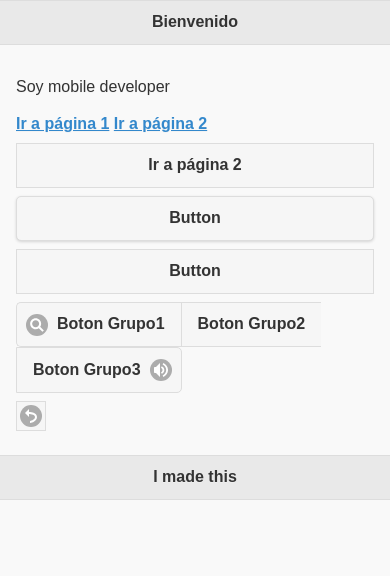
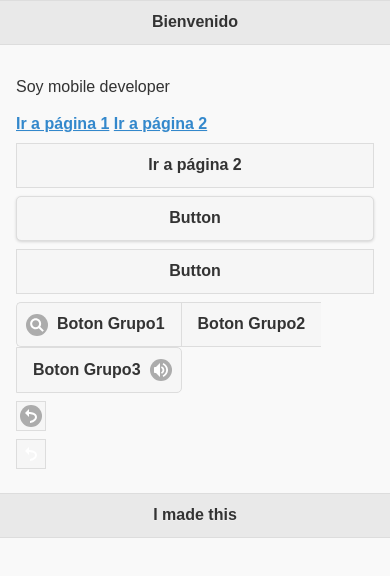
Before and after one commit to ancho85/ipositivo_myJQueryMobileApp, a plain HTML site: page www/index.html in a window 390 px wide. Drawn offline with Linux system fonts and the light colour scheme.

Commit message:
botón con circulo excluido

```diff
--- a/www/index.html
+++ b/www/index.html
@@ -44,6 +44,7 @@
                 <button class="ui-btn ui-icon-audio ui-btn-icon-right">Boton Grupo3</button>
             </div>
             <a href="#pagetwo" data-transition="flip" class="ui-btn ui-icon-back ui-btn-icon-notext">Texto omitido</a>
+            <a href="#pagetwo" data-transition="flip" class="ui-btn ui-icon-back ui-btn-icon-notext ui-nodisc-icon">Texto omitido</a>
         </div>
         <div data-role="footer">
             <h1>I made this</h1>
```
